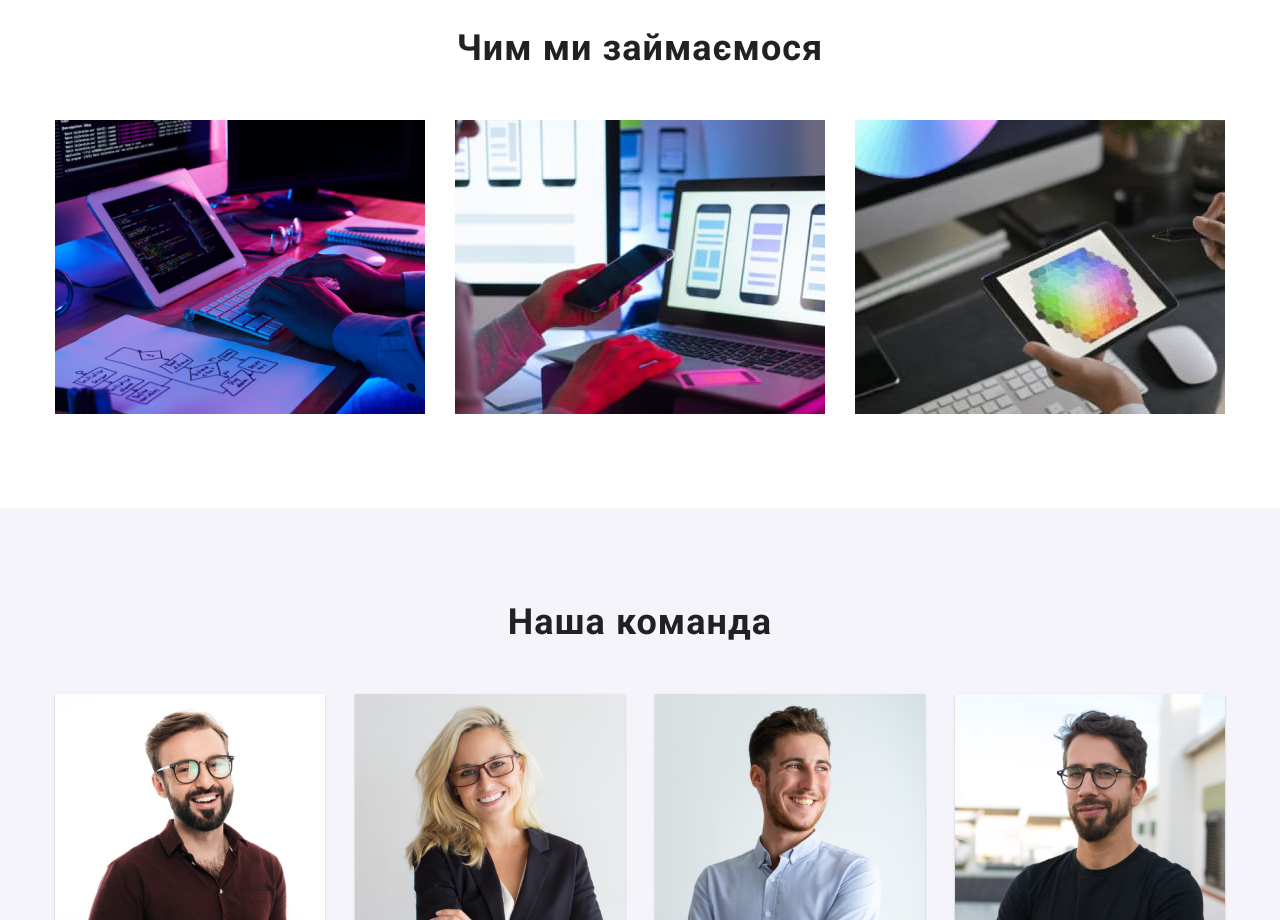
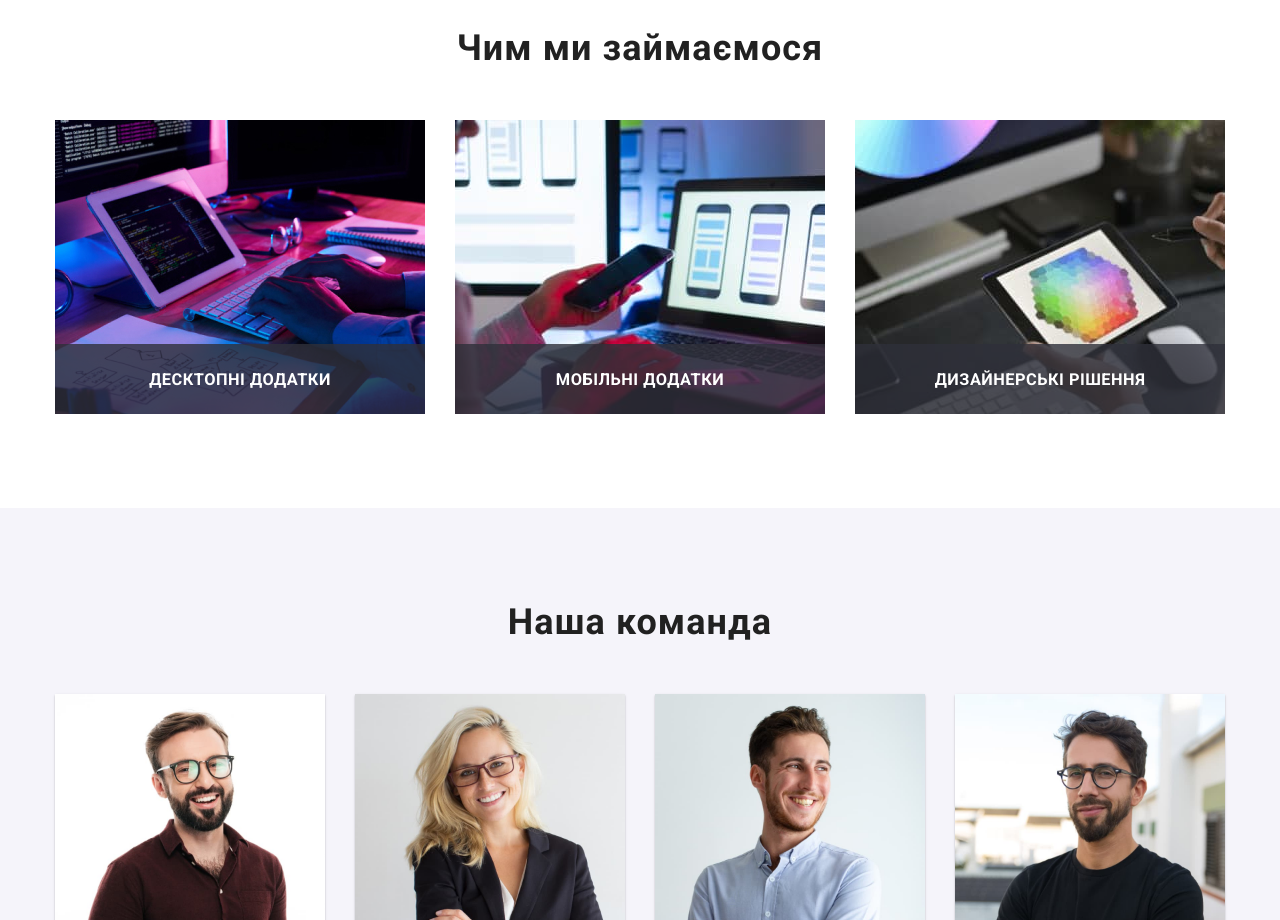
Before and after one commit to PavloZiuskin/goit-marcup-hw-06, a plain HTML site: page index.html in a window 1280 px wide. Shown: the part 1100-2020 px from the top of the page. Drawn offline with nearby package versions, Linux system fonts and the light colour scheme.

Commit message:
fix mistake with 5works

```diff
--- a/css/styles.css
+++ b/css/styles.css
@@ -293,11 +293,15 @@
   width: 100%;
   height: 100%;
   background-color: rgba(0, 0, 0, 0.2);
+
+  transition: opacity var(--animation-fast), visibility var(--animation-fast);
 }
 .bacdroup.is-hidden {
   opacity: 0;
   pointer-events: none;
   visibility: hidden;
+
+  transition: opacity var(--animation-fast), visibility var(--animation-fast);
 }
 
 .modal {
@@ -403,6 +407,29 @@
 }
 .working-section-item:not(:last-child) {
   margin-right: 30px;
+}
+.working-section-item {
+  position: relative;
+}
+
+.mini-title {
+  margin-top: 0;
+  margin-bottom: 0;
+
+  position: absolute;
+  bottom: 0px;
+  right: 0;
+  width: 100%;
+  height: 70px;
+  padding-top: 27px;
+
+  line-height: calc(16 / 14);
+  text-align: center;
+  letter-spacing: 0.03em;
+  text-transform: uppercase;
+
+  color: #ffffff;
+  background: rgba(47, 48, 58, 0.8);
 }
 
 /* TEAM */
@@ -576,17 +603,17 @@
   display: block;
   text-decoration: none;
   overflow: hidden;
-  transition: border var(--animation-fast), box-shadow var(--animation-fast);
+  transition: box-shadow var(--animation-fast);
 }
 
 .portfolio-link:hover,
 .portfolio-link:focus {
-  border: 1px solid #eeeeee;
   box-shadow: 0px 1px 1px rgba(0, 0, 0, 0.12), 0px 4px 4px rgba(0, 0, 0, 0.06),
     1px 4px 6px rgba(0, 0, 0, 0.16);
 }
 
-.portfolio-link:hover .animation-text {
+.portfolio-link:hover .animation-text,
+.portfolio-link:focus .animation-text {
   transform: translatey(0);
 }
 .animation-div {
@@ -872,7 +899,6 @@
 .form {
   margin-bottom: 20px;
   width: 100%;
-  outline: 1px solid tomato;
 }
 
 .user {
--- a/index.html
+++ b/index.html
@@ -152,6 +152,7 @@
                 width="370"
                 height="294"
               />
+              <h3 class="mini-title">Десктопні додатки</h3>
             </li>
 
             <li class="working-section-item">
@@ -162,6 +163,7 @@
                 width="370"
                 height="294"
               />
+              <h3 class="mini-title">Мобільні додатки</h3>
             </li>
 
             <li class="working-section-item">
@@ -172,6 +174,7 @@
                 width="370"
                 height="294"
               />
+              <h3 class="mini-title">Дизайнерські рішення</h3>
             </li>
           </ul>
         </div>
```
Also changed, not shown: portfolio.html (+19 -0 lines).
